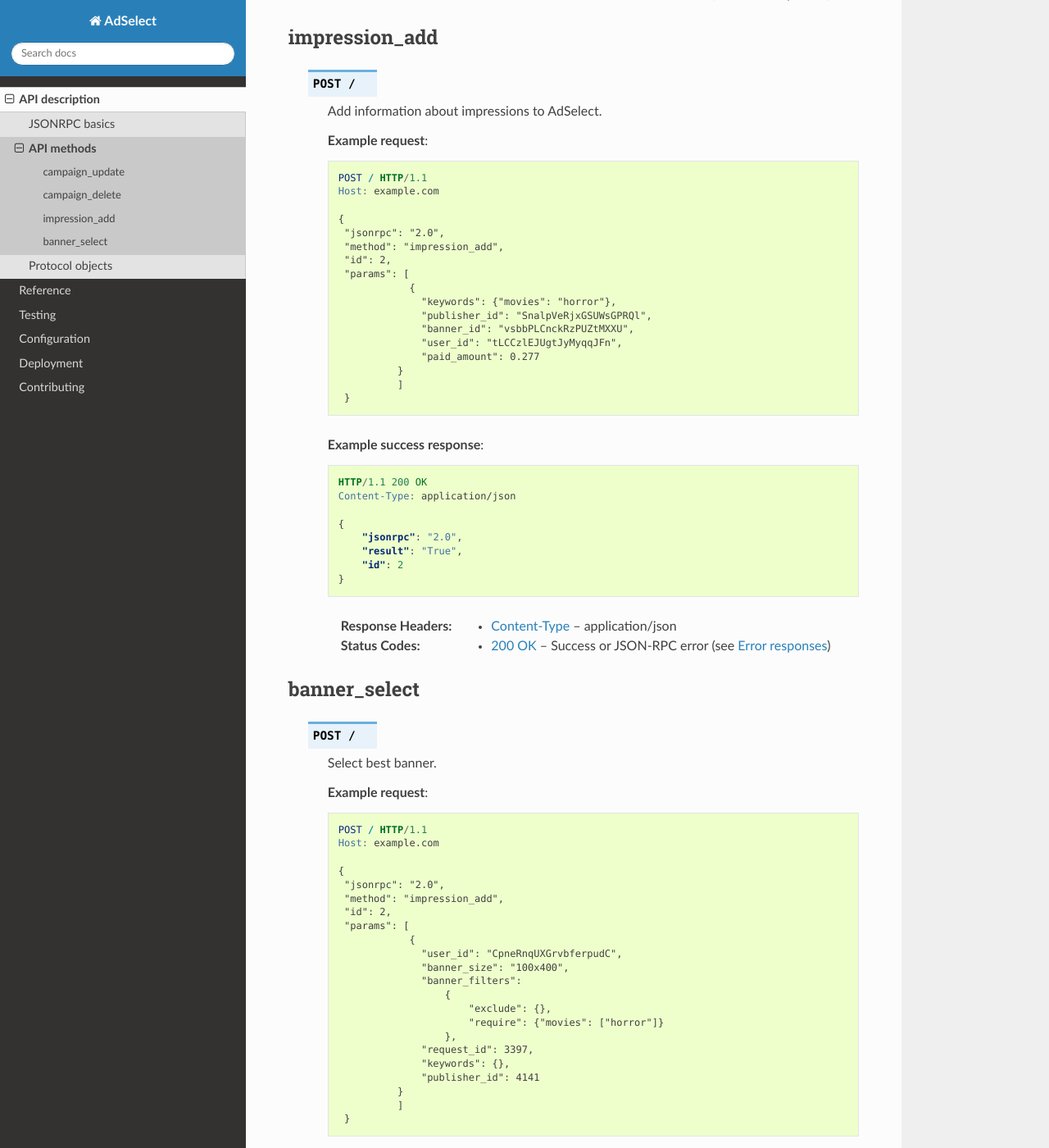
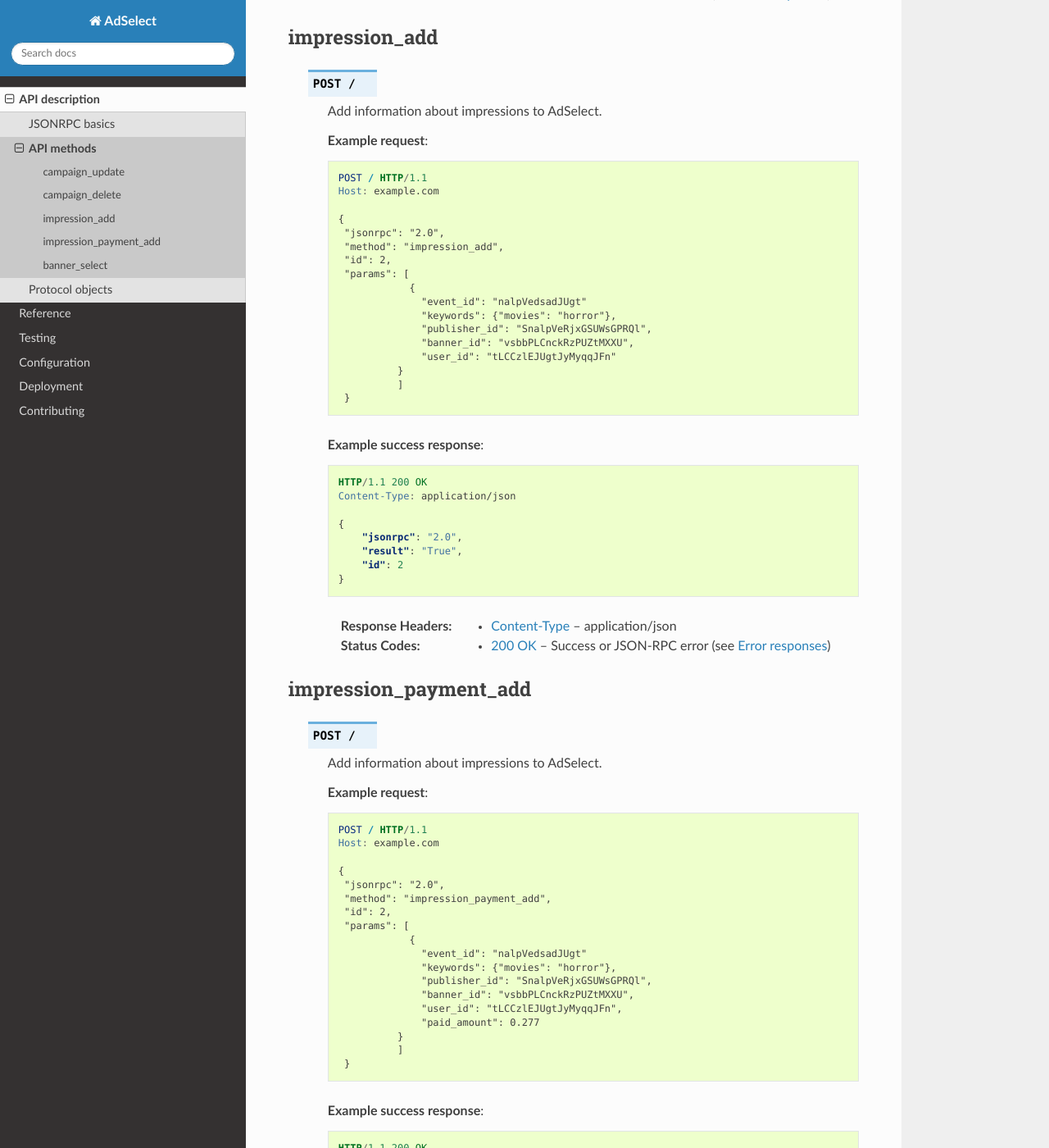
Before and after one commit to adshares/adselect, a Sphinx documentation site: the page built from docs/source/api_methods.rst, in a window 1280 px wide and 1400 px high, scrolled down 2093 px. Shown: the whole window at 82% size. Built offline with Sphinx 7.4.7 and the Read the Docs theme 2.0.0, drawn with Linux system fonts in a browser that asks for light colours.

Commit message:
update docs

```diff
--- a/docs/source/api_methods.rst
+++ b/docs/source/api_methods.rst
@@ -133,6 +133,53 @@ impression_add
                "id": 2,
                "params": [
                           {
+                            "event_id": "nalpVedsadJUgt"
+                            "keywords": {"movies": "horror"},
+                            "publisher_id": "SnalpVeRjxGSUWsGPRQl",
+                            "banner_id": "vsbbPLCnckRzPUZtMXXU",
+                            "user_id": "tLCCzlEJUgtJyMyqqJFn"
+                        }
+                        ]
+               }
+
+        **Example success response**:
+
+        .. sourcecode:: http
+
+            HTTP/1.1 200 OK
+            Content-Type: application/json
+
+            {
+                "jsonrpc": "2.0",
+                "result": "True",
+                "id": 2
+            }
+
+
+        :resheader Content-Type: application/json
+        :statuscode 200: Success or JSON-RPC error (see :ref:`json-rpc-errors`)
+
+impression_payment_add
+^^^^^^^^^^^^^^^^^^^^^^
+
+    .. http:post:: /
+
+        Add information about impressions to AdSelect.
+
+        **Example request**:
+
+        .. sourcecode:: http
+
+              POST / HTTP/1.1
+              Host: example.com
+
+              {
+               "jsonrpc": "2.0",
+               "method": "impression_payment_add",
+               "id": 2,
+               "params": [
+                          {
+                            "event_id": "nalpVedsadJUgt"
                             "keywords": {"movies": "horror"},
                             "publisher_id": "SnalpVeRjxGSUWsGPRQl",
                             "banner_id": "vsbbPLCnckRzPUZtMXXU",
```
